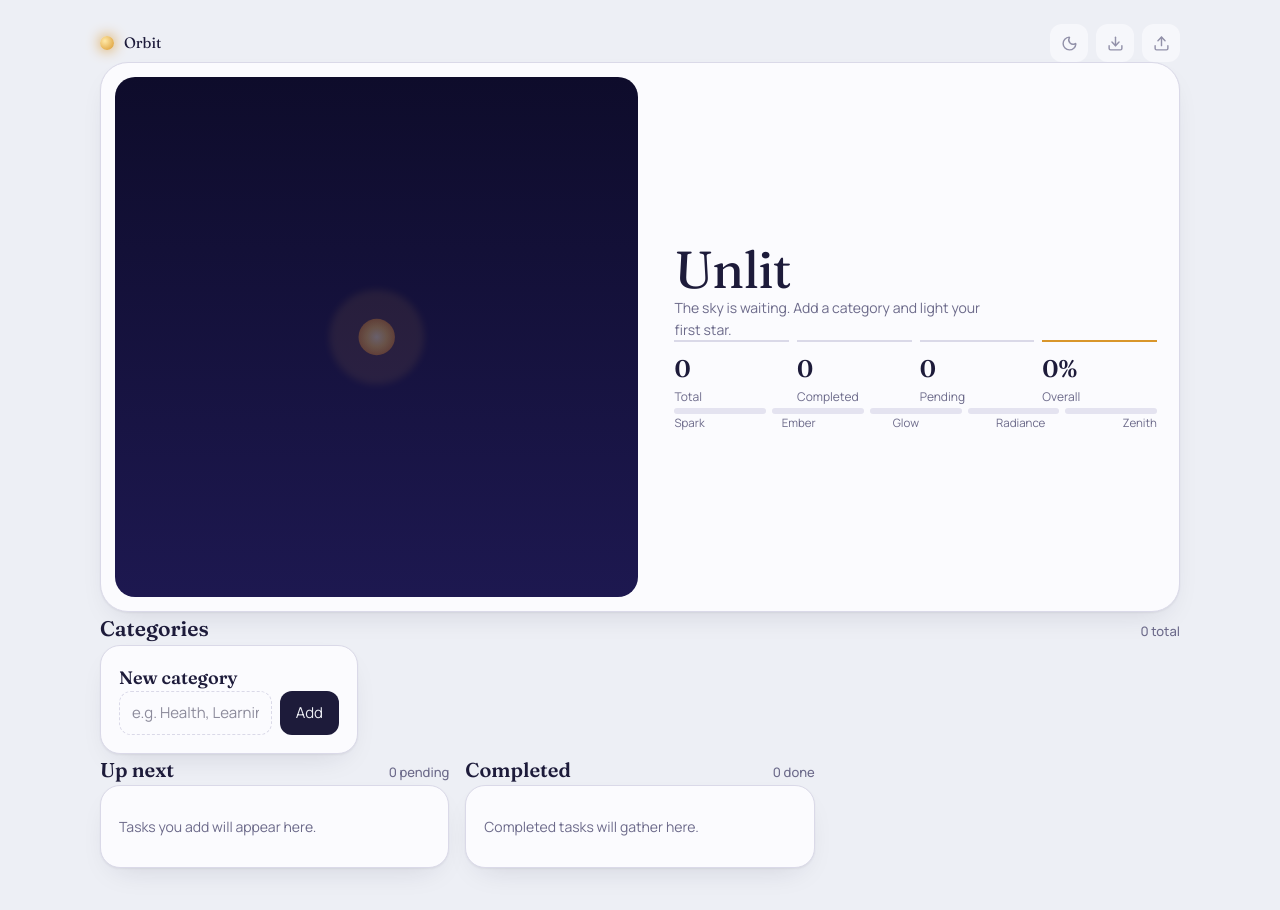
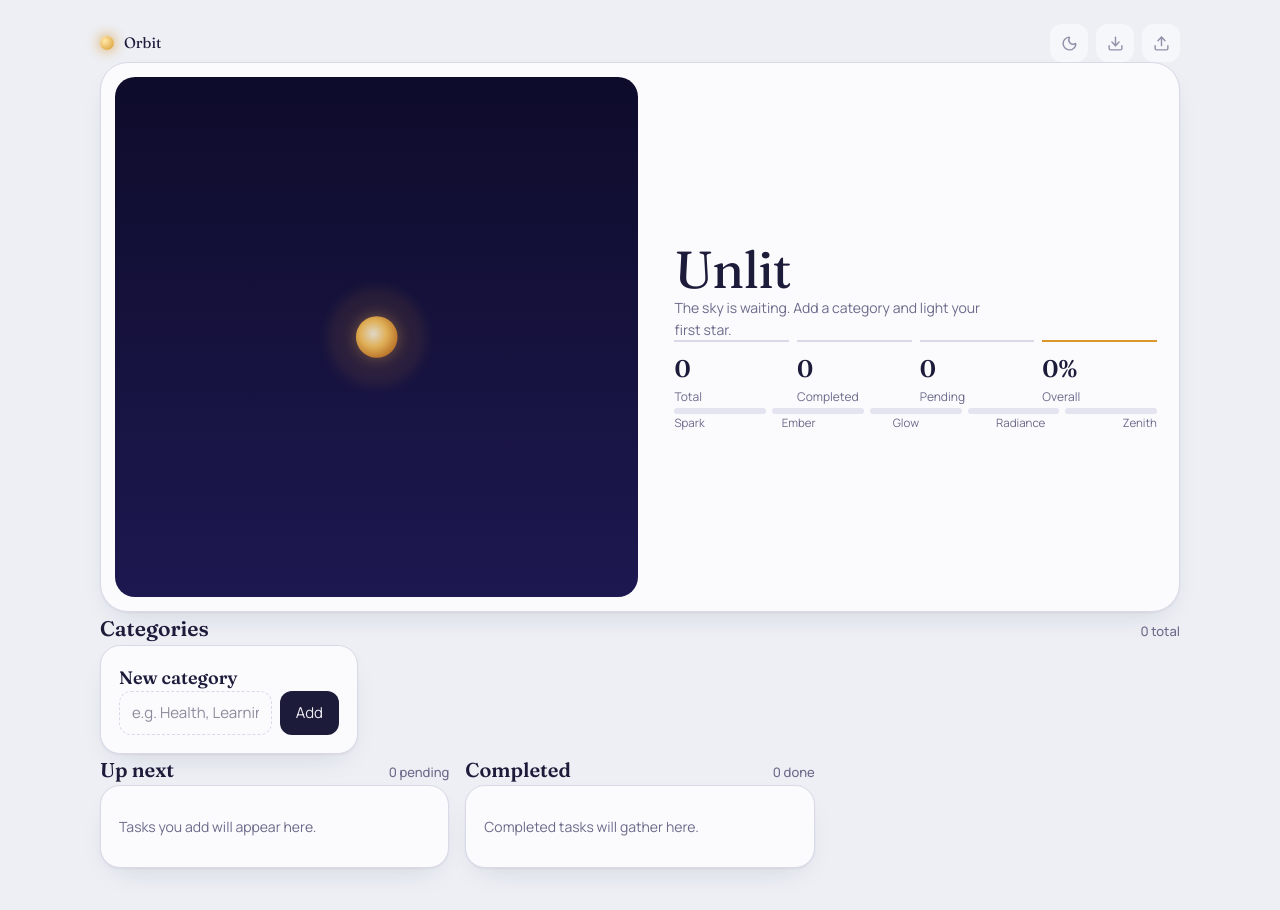
Before and after one commit to muhdafsal0-stack/my-app, a Next.js app: page / in a window 1280 px wide. Shown: the top 910 px of the page. Built offline with nearby package versions, Linux system fonts and the light colour scheme.

Commit message:
fix: calibrate illumination at 100% completion to match reference

```diff
--- a/app/components/OrbitalVisualization.tsx
+++ b/app/components/OrbitalVisualization.tsx
@@ -44,9 +44,13 @@ export default function OrbitalVisualization({ cats, lastPopped }: OrbitalVisual
   const stat = allStat(cats)
   const overall = pct(stat)
   const progress = stat.t ? stat.d / stat.t : 0
-  const sunRadius = 14 + 30 * progress
-  const glowOpacity = 0.08 + 0.4 * progress
-  const sunOpacity = 0.3 + 0.7 * progress
+
+  // Refined celestial metrics to match reference image 1:
+  // Compact sun and restrained ambient halo that never overpowers or blows out the orbits
+  const sunRadius = 16 + 6 * progress // 16px to 22px max
+  const coronaRadius = 38 + 10 * progress // 38px to 48px max (always comfortably inside the 64px+ orbit ring)
+  const coronaOpacity = 0.10 + 0.12 * progress // subtle warm halo (max 0.22 at 100%)
+  const sunOpacity = 0.85 + 0.15 * progress
 
   return (
     <div
@@ -55,13 +59,13 @@ export default function OrbitalVisualization({ cats, lastPopped }: OrbitalVisual
         background: 'linear-gradient(180deg,#0E0C2B,#1D1850)',
       }}
     >
-      {/* Warm glow overlay based on progress */}
+      {/* Subtle warm atmospheric glow overlay — restrained to keep deep cosmic sky crisp */}
       <div
         className="absolute inset-0 pointer-events-none transition-opacity duration-[1200ms]"
         style={{
           background:
-            'radial-gradient(circle at 50% 50%,rgba(255,186,90,.85),rgba(236,120,110,.35) 45%,transparent 72%)',
-          opacity: (overall / 100) * 0.9,
+            'radial-gradient(circle at 50% 50%, rgba(255, 186, 90, 0.25), rgba(236, 120, 110, 0.08) 42%, transparent 68%)',
+          opacity: (overall / 100) * 0.35,
         }}
       />
 
@@ -73,23 +77,24 @@ export default function OrbitalVisualization({ cats, lastPopped }: OrbitalVisual
         className="relative w-full h-full block"
       >
         <defs>
-          <radialGradient id="sg">
-            <stop offset="0" stopColor="#FFF6D6" />
-            <stop offset=".55" stopColor="#FFC95C" />
-            <stop offset="1" stopColor="#E0892B" />
+          <radialGradient id="sg" cx="42%" cy="42%" r="58%">
+            <stop offset="0%" stopColor="#FFF8E1" />
+            <stop offset="55%" stopColor="#FFC95C" />
+            <stop offset="100%" stopColor="#D9892B" />
           </radialGradient>
-          <filter id="gl" x="-200%" y="-200%" width="500%" height="500%">
-            <feGaussianBlur stdDeviation="3" />
+          <filter id="gl" x="-100%" y="-100%" width="300%" height="300%">
+            <feGaussianBlur stdDeviation="4" />
           </filter>
         </defs>
 
-        {/* Ambient corona */}
+        {/* Ambient corona — soft, dark-amber halo contained inside inner orbit */}
         <circle
           cx="200" cy="200"
-          r={sunRadius * 2.6}
-          fill="#FFB84D"
-          opacity={glowOpacity}
+          r={coronaRadius}
+          fill="#D9892B"
+          opacity={coronaOpacity}
           filter="url(#gl)"
+          style={{ transition: 'r 0.8s ease, opacity 0.8s ease' }}
         />
 
         {/* Category orbits */}
@@ -168,7 +173,10 @@ export default function OrbitalVisualization({ cats, lastPopped }: OrbitalVisual
           r={sunRadius}
           fill="url(#sg)"
           opacity={sunOpacity}
-          style={{ transition: 'r 1s ease, opacity 1s ease' }}
+          style={{
+            filter: 'drop-shadow(0 0 6px rgba(255, 185, 77, 0.45))',
+            transition: 'r 0.8s ease, opacity 0.8s ease',
+          }}
         />
       </svg>
 
```
